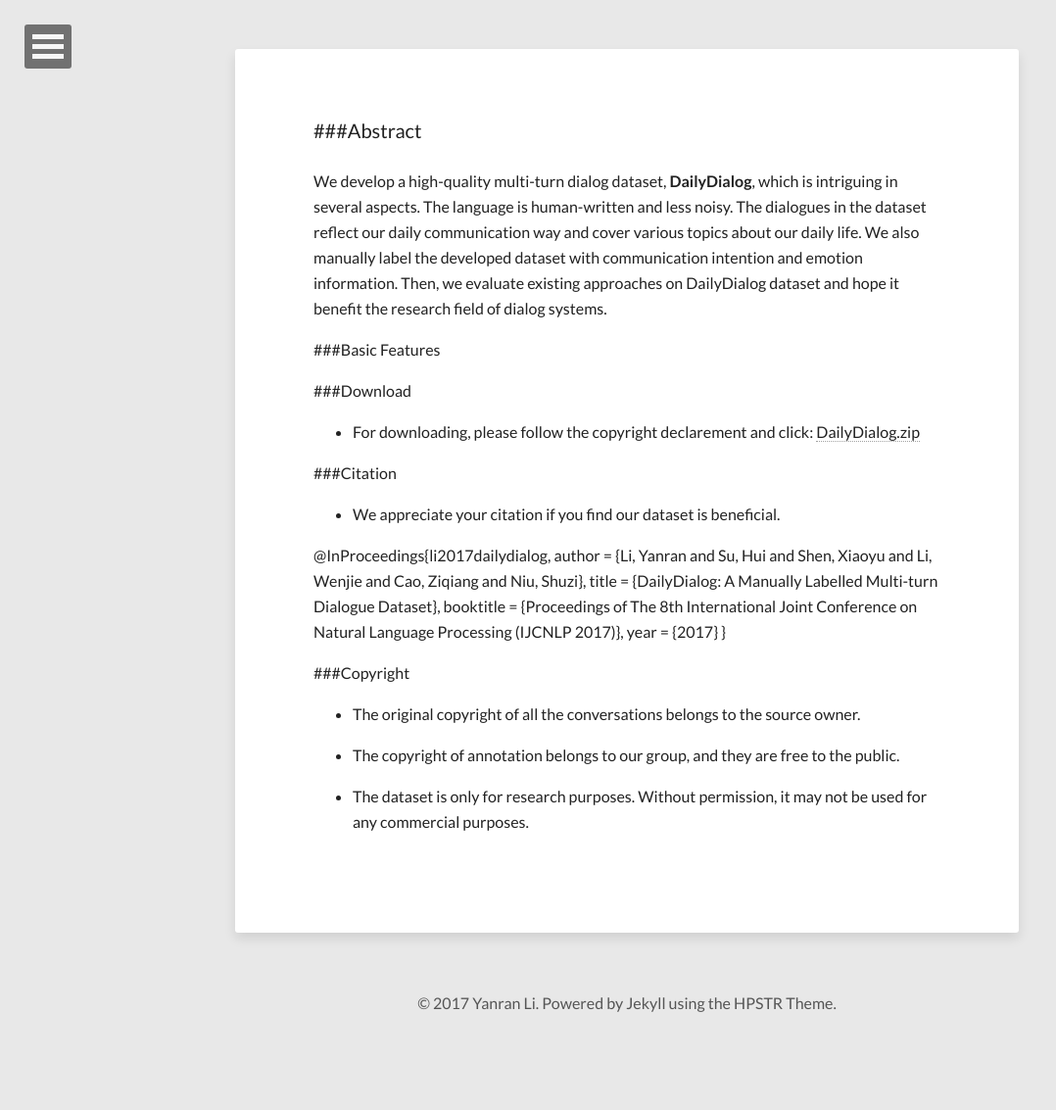
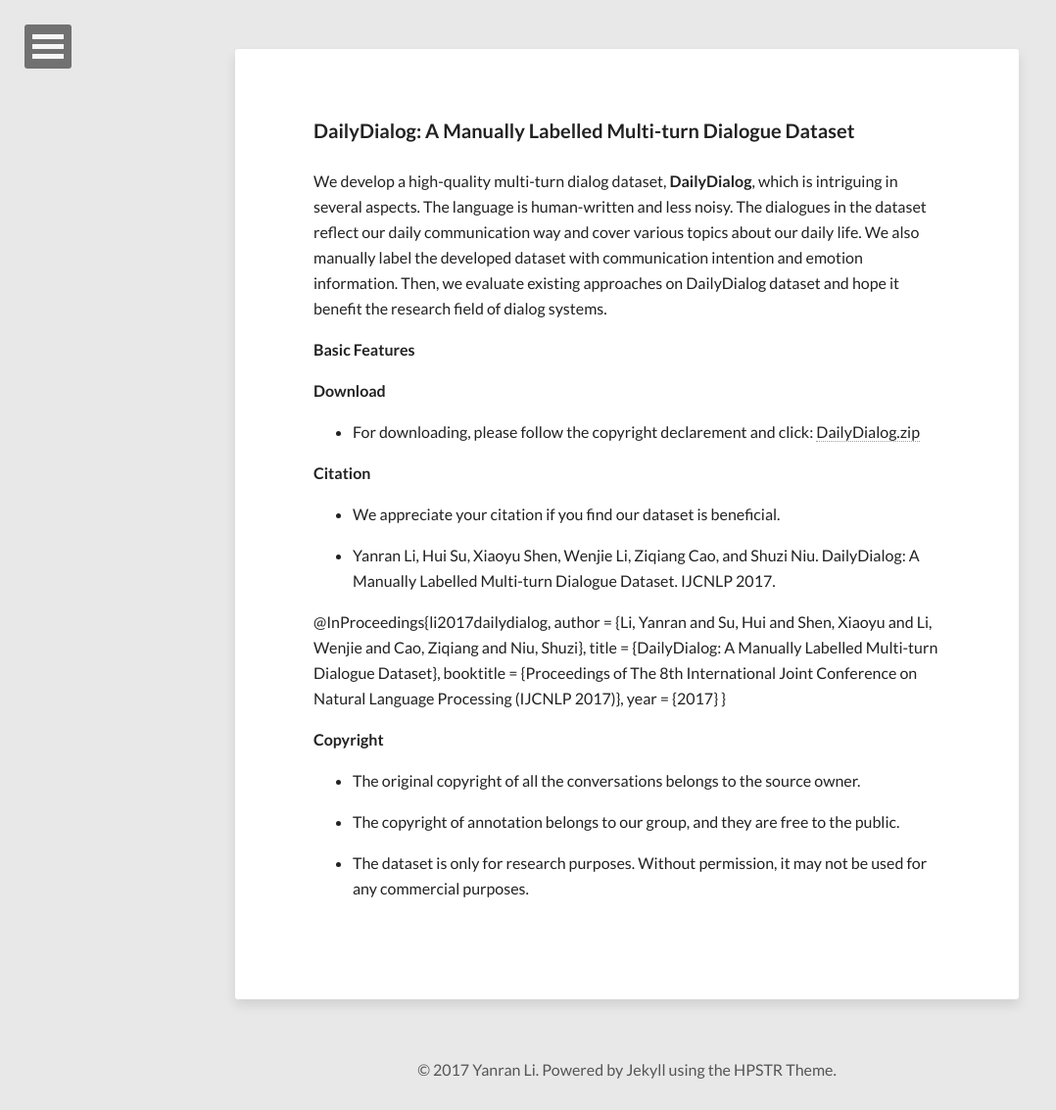
Before and after one commit to niangaotuantuan/niangaotuantuan.github.io, a Jekyll site: the page built from dailydialog.md, in a window 1280 px wide. Shown: the whole page at 98% size, without its empty margins (0-1078 px from the left). Built offline with Jekyll 4.4.1, drawn with Linux system fonts in a browser that asks for light colours; nearby versions of some CDN libraries; our own code applies the rules of GitHub Pages for plain Markdown files; before the commit the page ends 1065 px from its top, so only the background shows below that.

Commit message:
update project page

```diff
--- a/dailydialog.md
+++ b/dailydialog.md
@@ -7,20 +7,21 @@
   feature: bg_guest.jpg
 ---
 
-
-###Abstract
+**DailyDialog: A Manually Labelled Multi-turn Dialogue Dataset**
 
 We develop a high-quality multi-turn dialog dataset, **DailyDialog**, which is intriguing in several aspects. The language is human-written and less noisy. The dialogues in the dataset reflect our daily communication way and cover various topics about our daily life. We also manually label the developed dataset with communication intention and emotion information. Then, we evaluate existing approaches on DailyDialog dataset and hope it benefit the research field of dialog systems.
 
-###Basic Features
+**Basic Features**
 
-###Download
+**Download**
 
 - For downloading, please follow the copyright declarement and click: [DailyDialog.zip](/files/ijcnlp_dailydialog.zip)
 
-###Citation
+**Citation**
 
 - We appreciate your citation if you find our dataset is beneficial.
+
+- Yanran Li, Hui Su, Xiaoyu Shen, Wenjie Li, Ziqiang Cao, and Shuzi Niu. DailyDialog: A Manually Labelled Multi-turn Dialogue Dataset. IJCNLP 2017.
 
 @InProceedings{li2017dailydialog,
   author    = {Li, Yanran  and  Su, Hui and Shen, Xiaoyu and Li, Wenjie and Cao, Ziqiang and Niu, Shuzi},
@@ -29,7 +30,7 @@
   year      = {2017}
 }
 
-###Copyright
+**Copyright**
 
 - The original copyright of all the conversations belongs to the source owner.
 
```
